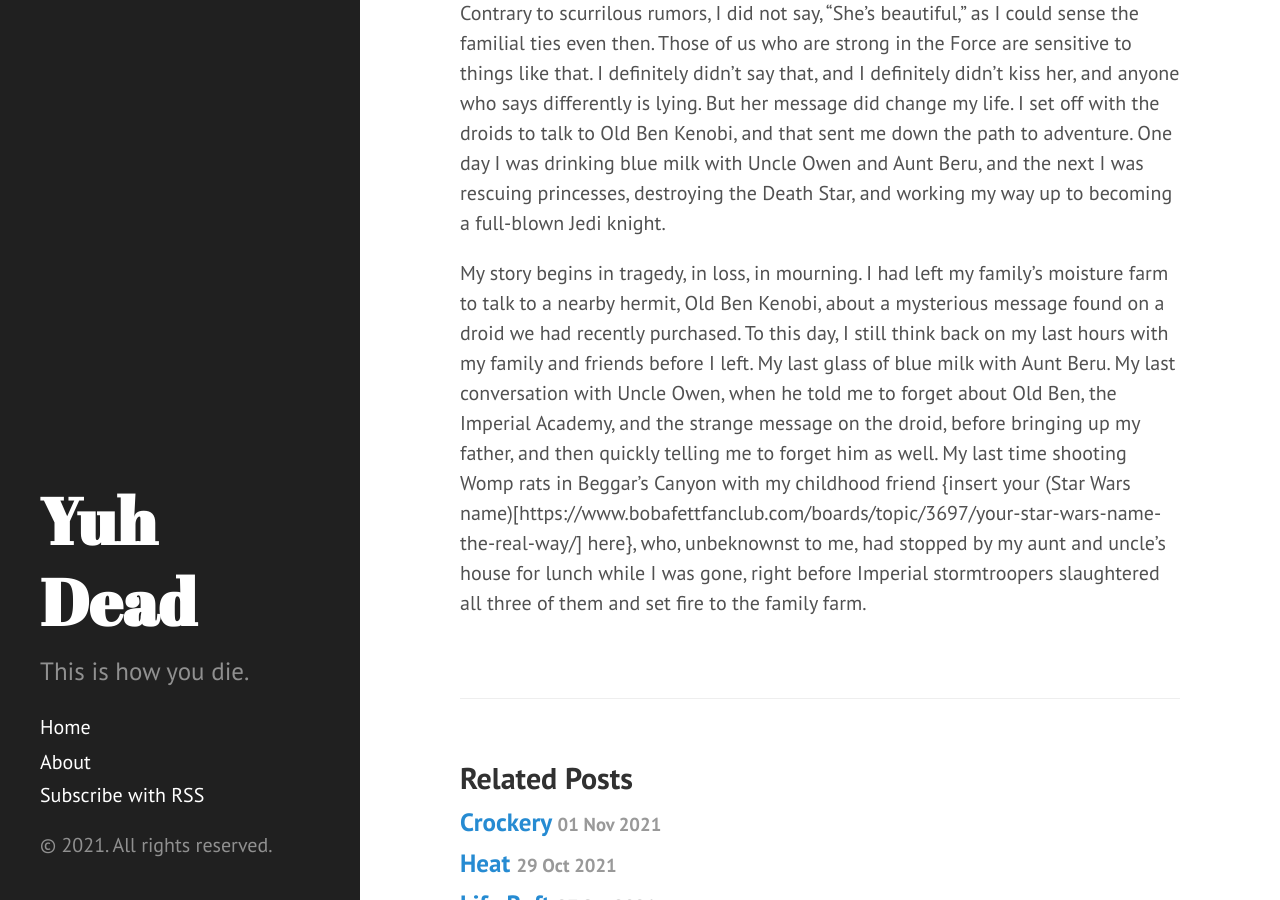
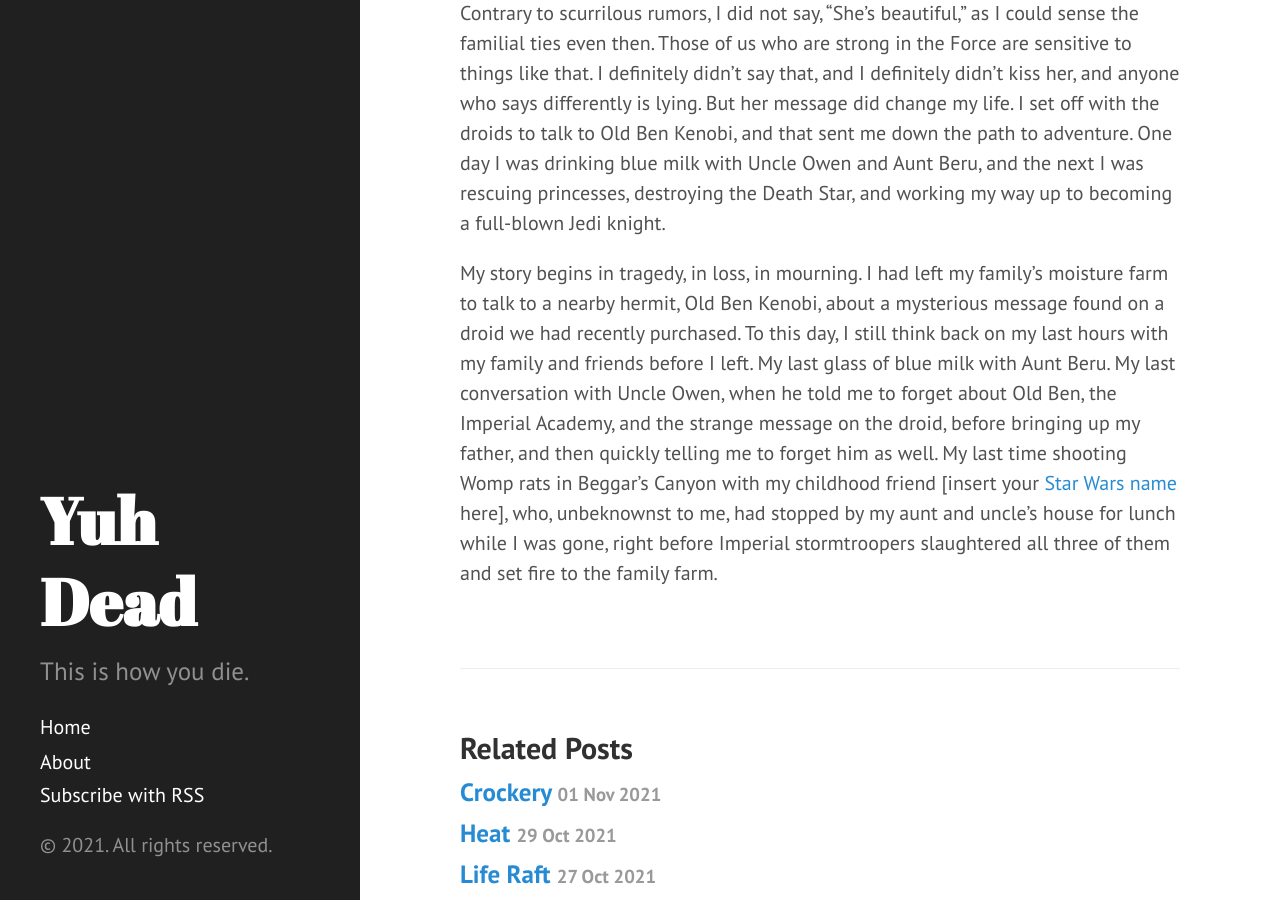
Before and after one commit to LoraV/LoraV.github.io, a Jekyll site: the page built from _posts/2021-11-03-skywalker.markdown, in a window 1280 px wide and 900 px high, scrolled down 462 px. Built offline with Jekyll 4.4.1, drawn with Linux system fonts in a browser that asks for light colours.

Commit message:
fix formatting

```diff
--- a/_posts/2021-11-03-skywalker.markdown
+++ b/_posts/2021-11-03-skywalker.markdown
@@ -10,4 +10,4 @@ The Force has always been strong with me. What's the Force, you ask? Mass times
 
 It all began when my Uncle Owen sent me out to buy a couple droids to help out on the moisture farm. I was repairing one of the droids, R2-D2, when it began displaying part of a recorded holographic message from a woman I would later find out was my sister. "Help me, Obi-wan Kenobi," she said, "you're my only hope." Contrary to scurrilous rumors, I did not say, "She's beautiful," as I could sense the familial ties even then. Those of us who are strong in the Force are sensitive to things like that. I definitely didn't say that, and I definitely didn't kiss her, and anyone who says differently is lying. But her message did change my life. I set off with the droids to talk to Old Ben Kenobi, and that sent me down the path to adventure. One day I was drinking blue milk with Uncle Owen and Aunt Beru, and the next I was rescuing princesses, destroying the Death Star, and working my way up to becoming a full-blown Jedi knight.
 
-My story begins in tragedy, in loss, in mourning. I had left my family's moisture farm to talk to a nearby hermit, Old Ben Kenobi, about a mysterious message found on a droid we had recently purchased. To this day, I still think back on my last hours with my family and friends before I left. My last glass of blue milk with Aunt Beru. My last conversation with Uncle Owen, when he told me to forget about Old Ben, the Imperial Academy, and the strange message on the droid, before bringing up my father, and then quickly telling me to forget him as well. My last time shooting Womp rats in Beggar's Canyon with my childhood friend {insert your (Star Wars name)[https://www.bobafettfanclub.com/boards/topic/3697/your-star-wars-name-the-real-way/] here}, who, unbeknownst to me, had stopped by my aunt and uncle's house for lunch while I was gone, right before Imperial stormtroopers slaughtered all three of them and set fire to the family farm.
+My story begins in tragedy, in loss, in mourning. I had left my family's moisture farm to talk to a nearby hermit, Old Ben Kenobi, about a mysterious message found on a droid we had recently purchased. To this day, I still think back on my last hours with my family and friends before I left. My last glass of blue milk with Aunt Beru. My last conversation with Uncle Owen, when he told me to forget about Old Ben, the Imperial Academy, and the strange message on the droid, before bringing up my father, and then quickly telling me to forget him as well. My last time shooting Womp rats in Beggar's Canyon with my childhood friend [insert your [Star Wars name](https://www.bobafettfanclub.com/boards/topic/3697/your-star-wars-name-the-real-way/) here], who, unbeknownst to me, had stopped by my aunt and uncle's house for lunch while I was gone, right before Imperial stormtroopers slaughtered all three of them and set fire to the family farm.
```
